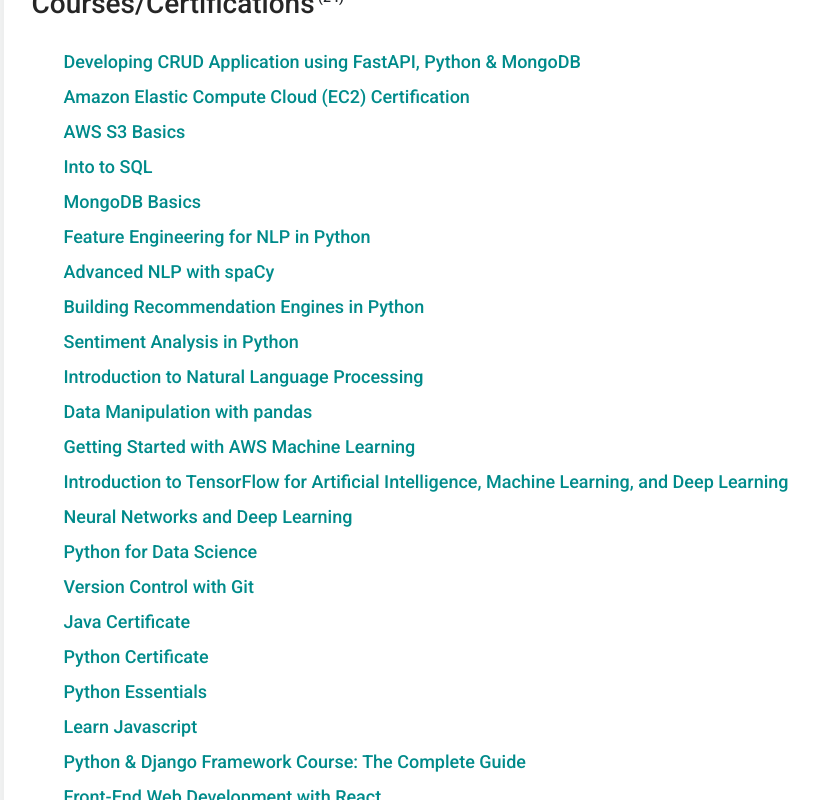
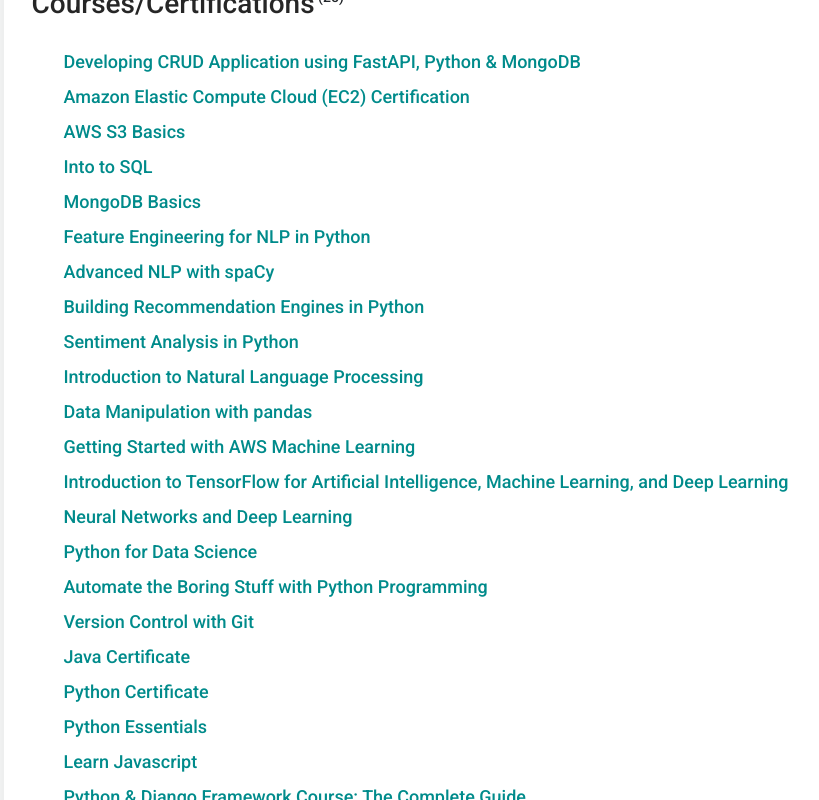
Before and after one commit to afifaniks/afifaniks-github-io-old, a React (Create React App) app: page / in a window 1280 px wide. Shown: the part 2956-3756 px from the top of the page, without its empty margins (218-1037 px from the left). Built offline with nearby package versions, Linux system fonts and the light colour scheme.

Commit message:
Add certificate

```diff
--- a/src/statics/PROFILE_DATA.js
+++ b/src/statics/PROFILE_DATA.js
@@ -227,7 +227,12 @@
         {
             title: "Python for Data Science",
             url: "https://courses.edx.org/certificates/d1aa6651ed09421d8cc40265f91c66f3",
-            author: "Coursera"
+            author: "eDX"
+        },
+        {
+            title: "Automate the Boring Stuff with Python Programming",
+            url: "https://www.udemy.com/certificate/UC-eda97c18-820c-4f83-a073-a8873d96b44e/",
+            author: "Udemy"
         },
         {
             title: "Version Control with Git",
```
